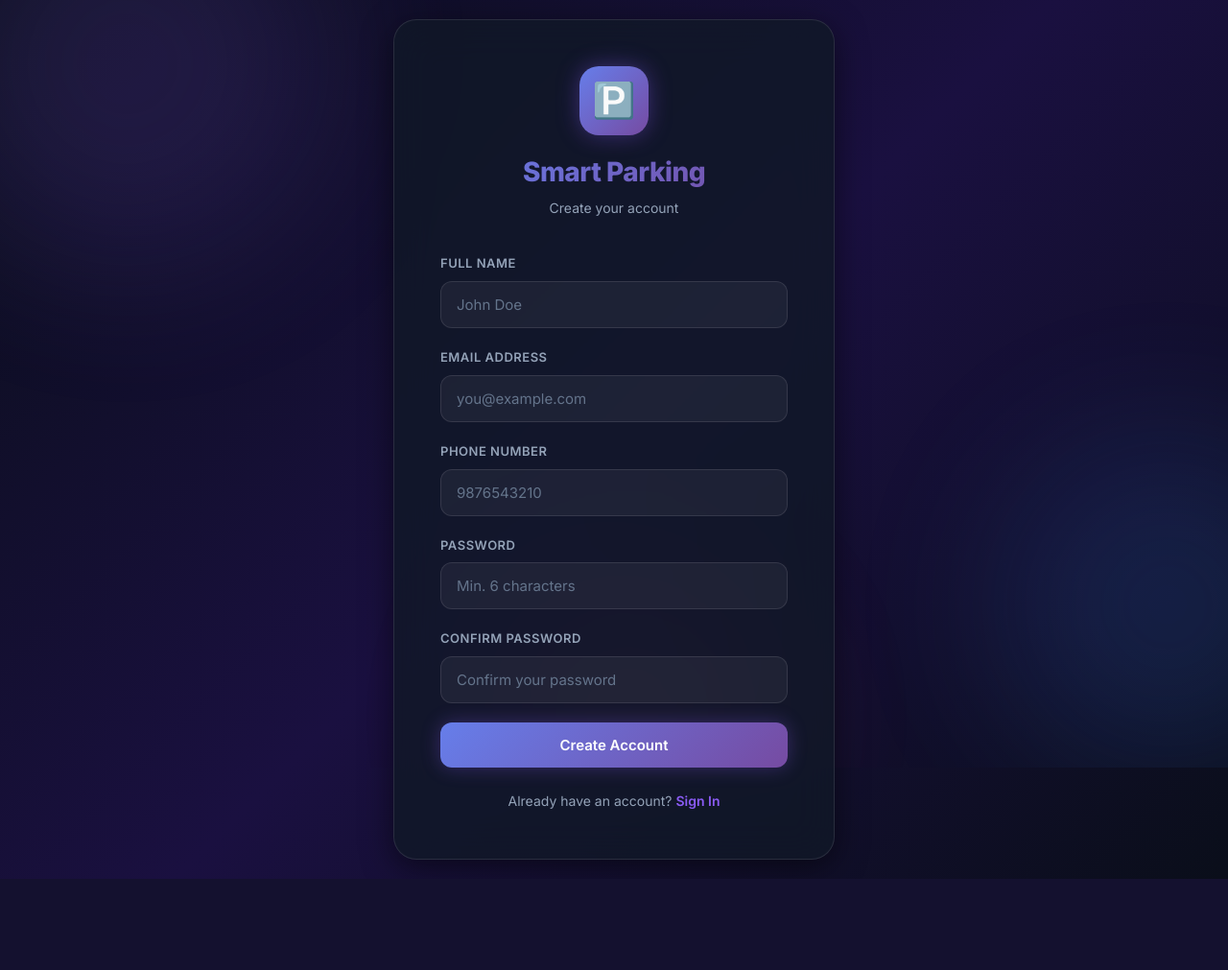
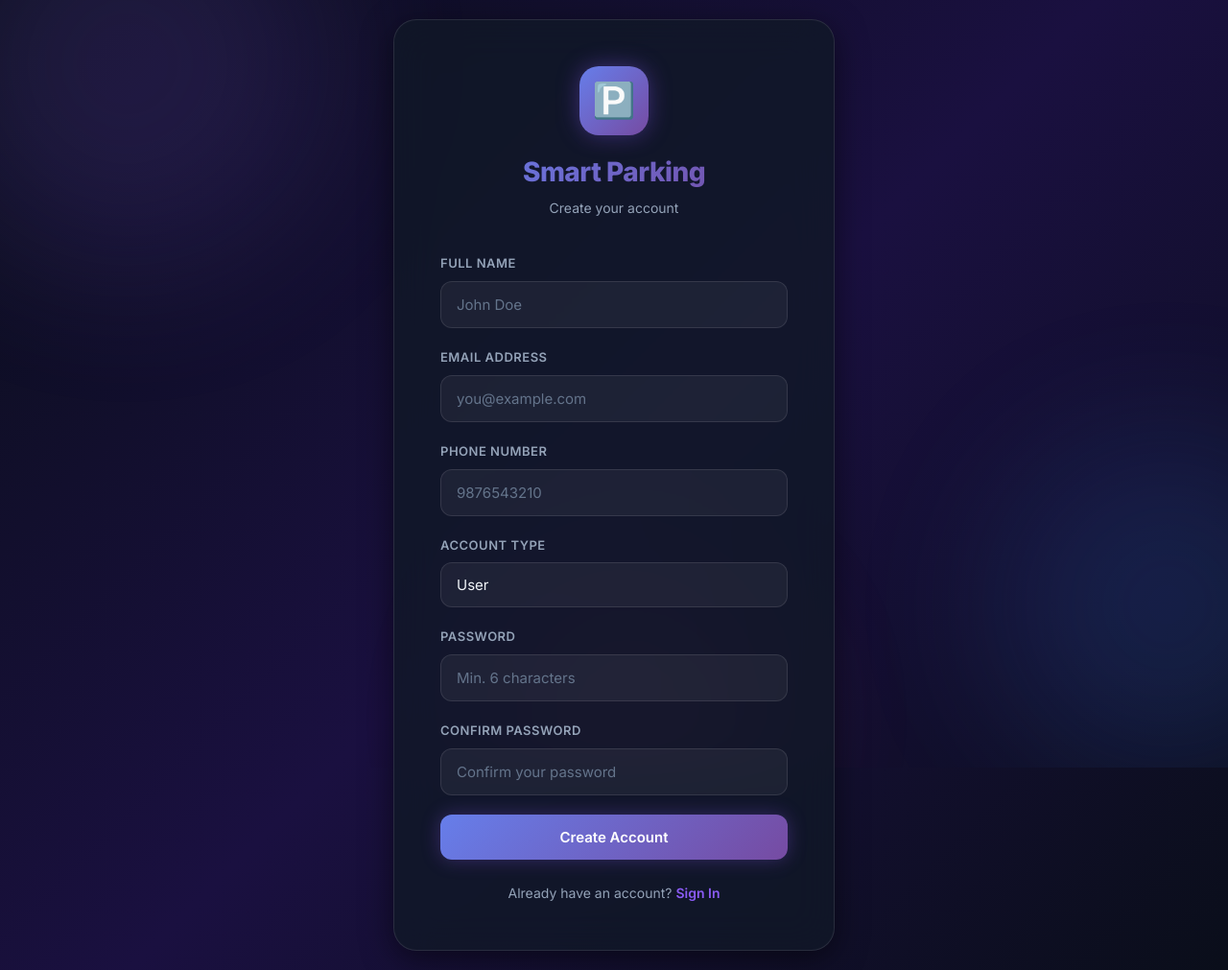
Before and after one commit to gowshiganv-2005/smart-parking-slot-booking-, a Flask app: page /register in a window 1280 px wide. Shown: the whole page at 96% size. Before the commit the page ends 916 px from the top, so only its background shows below. Run offline with Flask 3, Linux system fonts and the light colour scheme.

Commit message:
Add User/Admin role selection during registration with role-based login redirect

```diff
--- a/app.py
+++ b/app.py
@@ -109,6 +109,7 @@ def api_register():
     name = data.get('name', '').strip()
     email = data.get('email', '').strip()
     password = data.get('password', '').strip()
+    role = data.get('role', 'User').strip()
 
     if not all([name, email, password]):
         return jsonify({'success': False, 'message': 'All fields are required'}), 400
@@ -116,15 +117,19 @@ def api_register():
     if len(password) < 6:
         return jsonify({'success': False, 'message': 'Password must be at least 6 characters'}), 400
 
+    # Validate role
+    if role not in ['User', 'Admin']:
+        role = 'User'
+
     hashed = generate_password_hash(password)
-    user = db.register_user(name, email, hashed, data.get('phone', ''))
+    user = db.register_user(name, email, hashed, data.get('phone', ''), role)
 
     if not user:
         print(f"[AUTH] Registration failed: Email {email} already exists")
         return jsonify({'success': False, 'message': 'Email already registered'}), 409
 
-    db.log_activity(user['UserID'], user['Name'], user['Email'], 'Account Created')
-    print(f"[AUTH] User registered: {email}")
+    db.log_activity(user['UserID'], user['Name'], user['Email'], f'Account Created ({role})')
+    print(f"[AUTH] User registered: {email} as {role}")
     return jsonify({'success': True, 'message': 'Registration successful! Please login.'})
 
 
@@ -152,9 +157,16 @@ def api_login():
     session['user_name'] = user['Name']
     session['user_email'] = user['Email']
 
+    user_role = user.get('Role', 'User')
+    session['user_role'] = user_role
+
+    # If user registered as Admin, set admin session too
+    if user_role == 'Admin':
+        session['is_admin'] = True
+
     db.log_activity(user['UserID'], user['Name'], user['Email'], 'Login')
-    print(f"[AUTH] User logged in: {email}")
-    return jsonify({'success': True, 'message': 'Login successful'})
+    print(f"[AUTH] User logged in: {email} (Role: {user_role})")
+    return jsonify({'success': True, 'message': 'Login successful', 'role': user_role.lower()})
 
 
 @app.route('/api/admin/login', methods=['POST'])
--- a/gsheet_manager.py
+++ b/gsheet_manager.py
@@ -46,7 +46,7 @@ def init_gsheet():
     sh = _get_client()
 
     required_sheets = {
-        'Users': ['UserID', 'Name', 'Email', 'Password', 'Phone', 'LastActive'],
+        'Users': ['UserID', 'Name', 'Email', 'Password', 'Phone', 'Role', 'LastActive'],
         'ParkingSlots': ['SlotID', 'SlotNumber', 'Status'],
         'Bookings': ['BookingID', 'UserID', 'SlotID', 'SlotNumber', 'Date', 'Time', 'UserName', 'UserEmail', 'UserStatus', 'LoginTime', 'LogoutTime'],
         'ActivityLogs': ['LogID', 'UserID', 'UserName', 'UserEmail', 'Action', 'Date', 'Time']
@@ -95,7 +95,7 @@ def get_user_by_id(user_id):
             return row
     return None
 
-def register_user(name, email, password_hash, phone):
+def register_user(name, email, password_hash, phone, role='User'):
     """Register a new user."""
     if get_user_by_email(email):
         return None
@@ -103,7 +103,7 @@ def register_user(name, email, password_hash, phone):
     sh = _get_client()
     ws = sh.worksheet('Users')
     user_id = int(time.time() * 1000)
-    new_user = [user_id, name, email, password_hash, phone, 'N/A']
+    new_user = [user_id, name, email, password_hash, phone, role, 'N/A']
 
     with sheet_lock:
         ws.append_row(new_user)
@@ -113,6 +113,7 @@ def register_user(name, email, password_hash, phone):
         'Name': name,
         'Email': email,
         'Phone': phone,
+        'Role': role,
         'LastActive': 'N/A'
     }
 
@@ -133,7 +134,7 @@ def update_user_activity(user_id):
             now = datetime.now().strftime('%Y-%m-%d %H:%M:%S')
             with sheet_lock:
                 # Row index is i + 2 because of header and 1-based indexing
-                ws.update_cell(i + 2, 6, now)
+                ws.update_cell(i + 2, 7, now)
             return True
     return False
 
--- a/static/css/style.css
+++ b/static/css/style.css
@@ -224,7 +224,8 @@ body {
     letter-spacing: 0.5px;
 }
 
-.form-group input {
+.form-group input,
+.form-group select {
     width: 100%;
     padding: 14px 16px;
     background: var(--bg-glass);
@@ -235,9 +236,12 @@ body {
     font-size: 15px;
     transition: var(--transition);
     outline: none;
+    appearance: none;
+    /* for select */
 }
 
-.form-group input:focus {
+.form-group input:focus,
+.form-group select:focus {
     border-color: var(--accent-purple);
     box-shadow: 0 0 0 3px rgba(139, 92, 246, 0.15);
     background: rgba(255, 255, 255, 0.08);
@@ -245,6 +249,12 @@ body {
 
 .form-group input::placeholder {
     color: var(--text-muted);
+}
+
+.form-group select option {
+    background: #1e1b4b;
+    /* dark theme fallback */
+    color: var(--text-primary);
 }
 
 /* ─── BUTTONS ────────────────────────────────────────────── */
--- a/static/js/auth.js
+++ b/static/js/auth.js
@@ -83,11 +83,12 @@ async function handleRegister() {
     const name = document.getElementById('name').value.trim();
     const email = document.getElementById('email').value.trim();
     const phone = document.getElementById('phone').value.trim();
+    const role = document.getElementById('role').value;
     const password = document.getElementById('password').value.trim();
     const confirmPassword = document.getElementById('confirmPassword').value.trim();
     const btn = document.getElementById('registerBtn');
 
-    if (!name || !email || !phone || !password || !confirmPassword) {
+    if (!name || !email || !phone || !role || !password || !confirmPassword) {
         showAlert('Please fill in all fields');
         return;
     }
@@ -107,7 +108,7 @@ async function handleRegister() {
     btn.innerHTML = '<span class="spinner"></span> Creating Account...';
 
     try {
-        const { ok, data } = await apiRequest('/api/register', 'POST', { name, email, phone, password });
+        const { ok, data } = await apiRequest('/api/register', 'POST', { name, email, phone, password, role });
 
         if (ok) {
             showAlert('Account created successfully! Redirecting to login...', 'success');
--- a/templates/register.html
+++ b/templates/register.html
@@ -41,6 +41,13 @@
                     <input type="tel" id="phone" placeholder="9876543210" required autocomplete="tel">
                 </div>
                 <div class="form-group">
+                    <label for="role">Account Type</label>
+                    <select id="role" required>
+                        <option value="User">User</option>
+                        <option value="Admin">Admin</option>
+                    </select>
+                </div>
+                <div class="form-group">
                     <label for="password">Password</label>
                     <input type="password" id="password" placeholder="Min. 6 characters" required
                         autocomplete="new-password">
```
